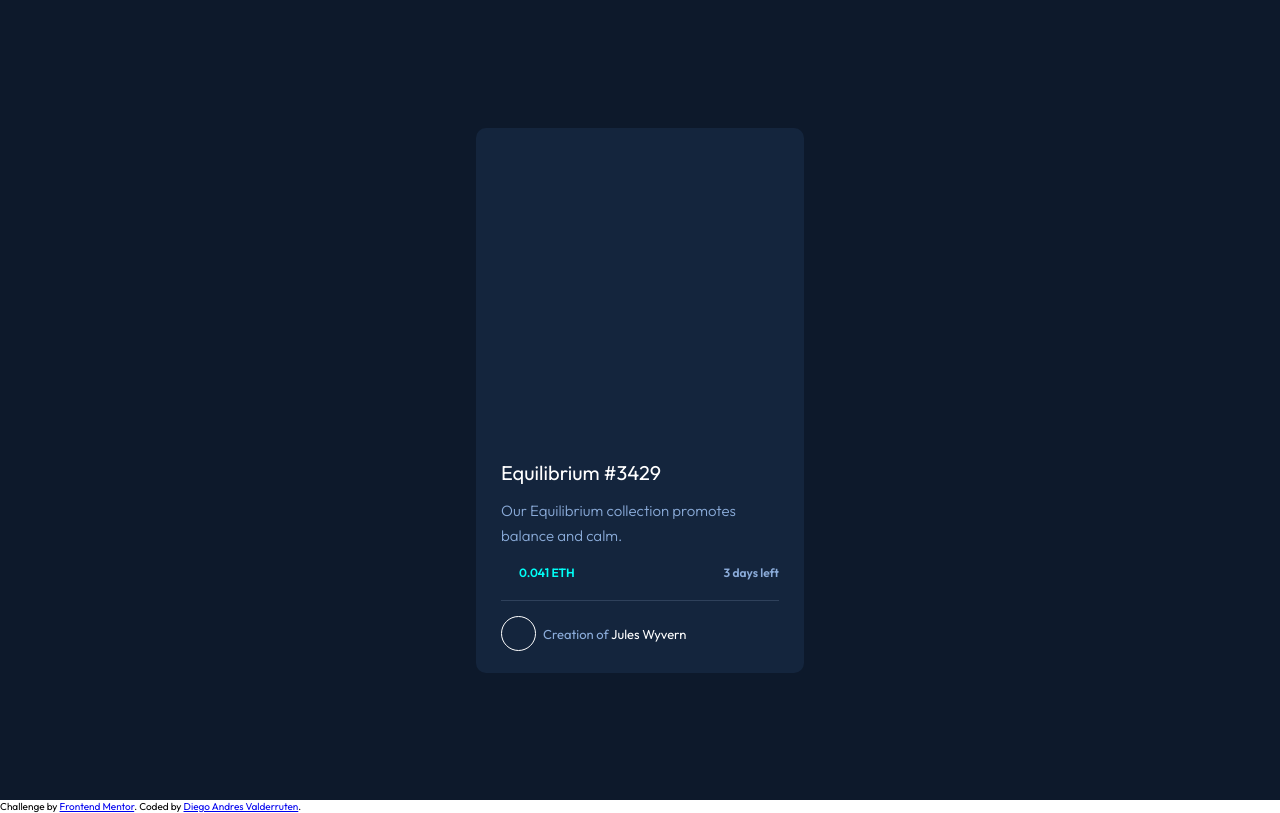
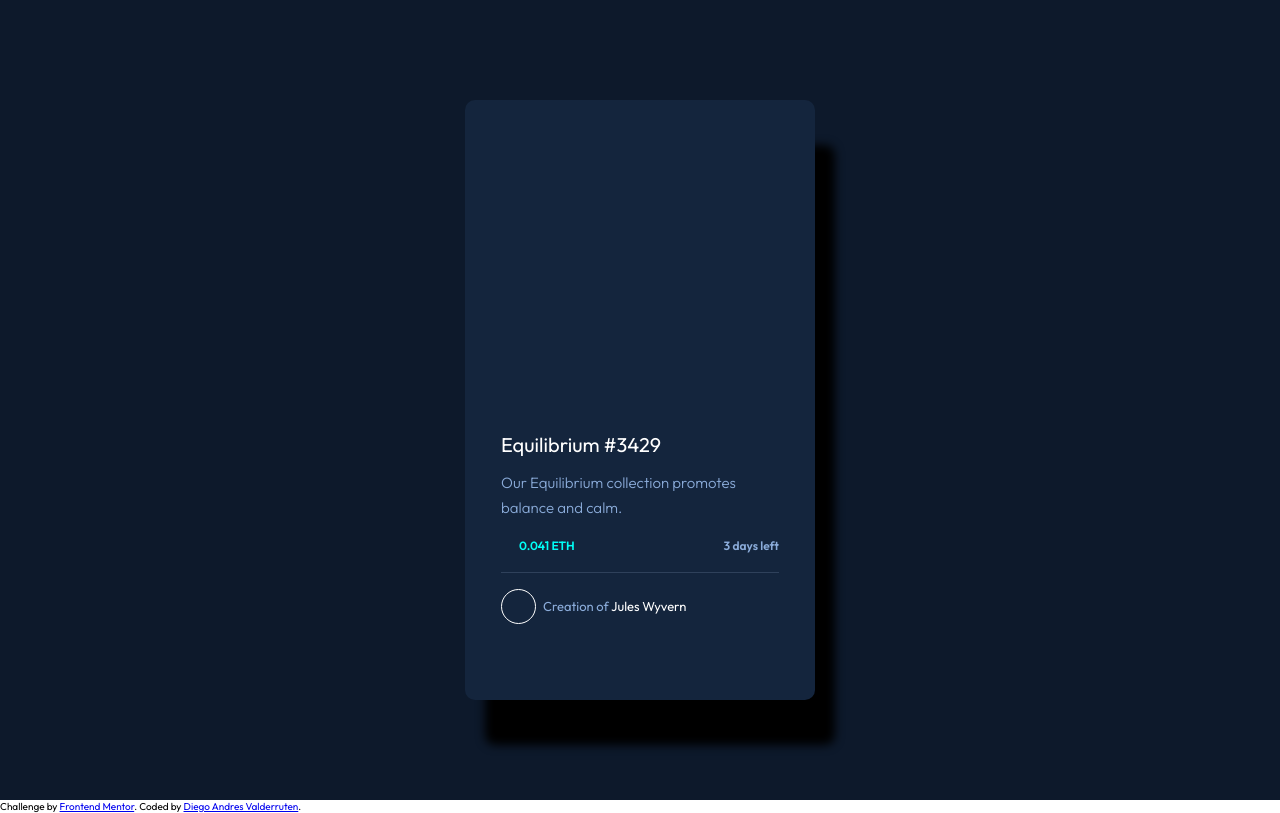
Before and after one commit to davalder/nft-preview-card-component-main, a plain HTML site: page index.html in a window 1280 px wide. Drawn offline with Linux system fonts and the light colour scheme.

Commit message:
inicio media-query

```diff
--- /dev/null
+++ b/css/desktop.css
@@ -0,0 +1,5 @@
+.container {
+    width: 35rem;
+    height: 60rem;
+    box-shadow: 2rem 4.5rem 1rem black;
+}
--- a/index.html
+++ b/index.html
@@ -9,6 +9,7 @@
   <title>Frontend Mentor | NFT preview card component</title>
 
   <link rel="stylesheet" href="./css/styles.css">
+  <link rel="stylesheet" href="./css/desktop.css" media="(min-width: 1000px)">
   <link rel="preconnect" href="https://fonts.googleapis.com">
   <link rel="preconnect" href="https://fonts.gstatic.com" crossorigin>
   <link href="https://fonts.googleapis.com/css2?family=Outfit:wght@300;400;600&display=swap" rel="stylesheet">
```
